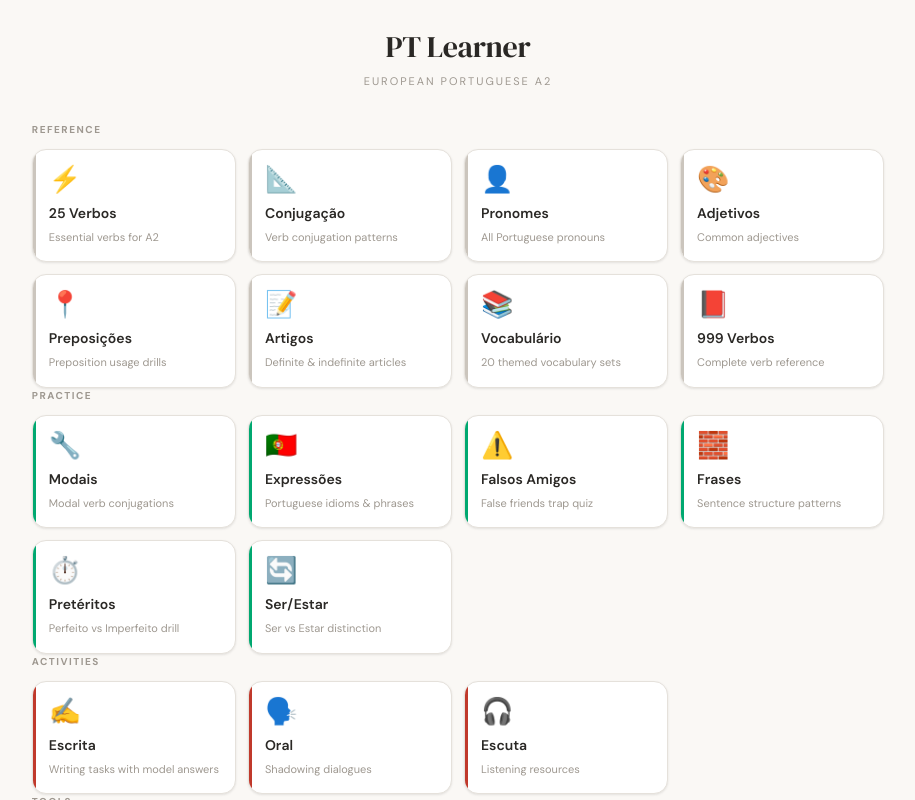
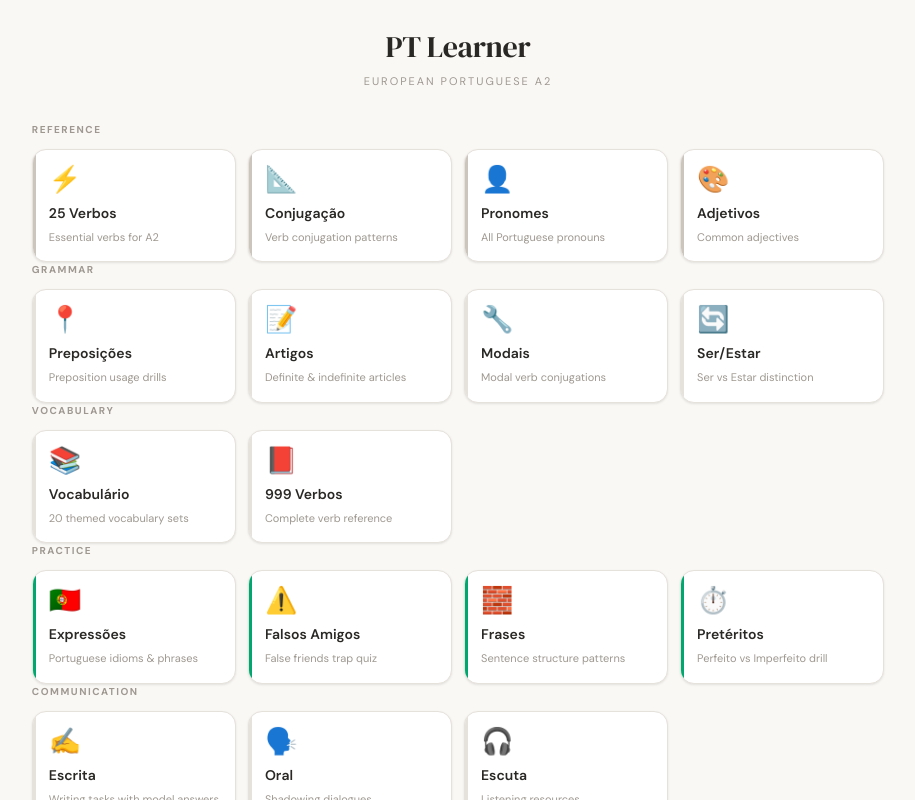
Before and after one commit to barnymurt/ptlearner, a React (Vite) app: page / in a window 1280 px wide. Shown: the top 800 px of the page, without its empty margins (182-1097 px from the left). Built offline with nearby package versions, Linux system fonts and the light colour scheme.

Commit message:
Rebalance section groups: Reference(4), Grammar(4), Vocabulary(2), Practice(4), Communication(3), Tools(2)

```diff
--- a/src/App.jsx
+++ b/src/App.jsx
@@ -1157,8 +1157,20 @@ const SECTION_GROUPS = [
       { id: 'conjugation', label: 'Conjugação', icon: '📐', desc: 'Verb conjugation patterns' },
       { id: 'pronouns', label: 'Pronomes', icon: '👤', desc: 'All Portuguese pronouns' },
       { id: 'adjectives', label: 'Adjetivos', icon: '🎨', desc: 'Common adjectives' },
+    ],
+  },
+  {
+    label: 'Grammar',
+    sections: [
       { id: 'prepositions', label: 'Preposições', icon: '📍', desc: 'Preposition usage drills' },
       { id: 'articles', label: 'Artigos', icon: '📝', desc: 'Definite & indefinite articles' },
+      { id: 'modals', label: 'Modais', icon: '🔧', desc: 'Modal verb conjugations' },
+      { id: 'serestar', label: 'Ser/Estar', icon: '🔄', desc: 'Ser vs Estar distinction' },
+    ],
+  },
+  {
+    label: 'Vocabulary',
+    sections: [
       { id: 'vocabulary', label: 'Vocabulário', icon: '📚', desc: '20 themed vocabulary sets' },
       { id: 'verbos999', label: '999 Verbos', icon: '📕', desc: 'Complete verb reference' },
     ],
@@ -1166,16 +1178,14 @@ const SECTION_GROUPS = [
   {
     label: 'Practice',
     sections: [
-      { id: 'modals', label: 'Modais', icon: '🔧', desc: 'Modal verb conjugations' },
       { id: 'idioms', label: 'Expressões', icon: '🇵🇹', desc: 'Portuguese idioms & phrases' },
       { id: 'falsefriends', label: 'Falsos Amigos', icon: '⚠️', desc: 'False friends trap quiz' },
       { id: 'structure', label: 'Frases', icon: '🧱', desc: 'Sentence structure patterns' },
       { id: 'preterito', label: 'Pretéritos', icon: '⏱️', desc: 'Perfeito vs Imperfeito drill' },
-      { id: 'serestar', label: 'Ser/Estar', icon: '🔄', desc: 'Ser vs Estar distinction' },
     ],
   },
   {
-    label: 'Activities',
+    label: 'Communication',
     sections: [
       { id: 'escrita', label: 'Escrita', icon: '✍️', desc: 'Writing tasks with model answers' },
       { id: 'oral', label: 'Oral', icon: '🗣️', desc: 'Shadowing dialogues' },
```
